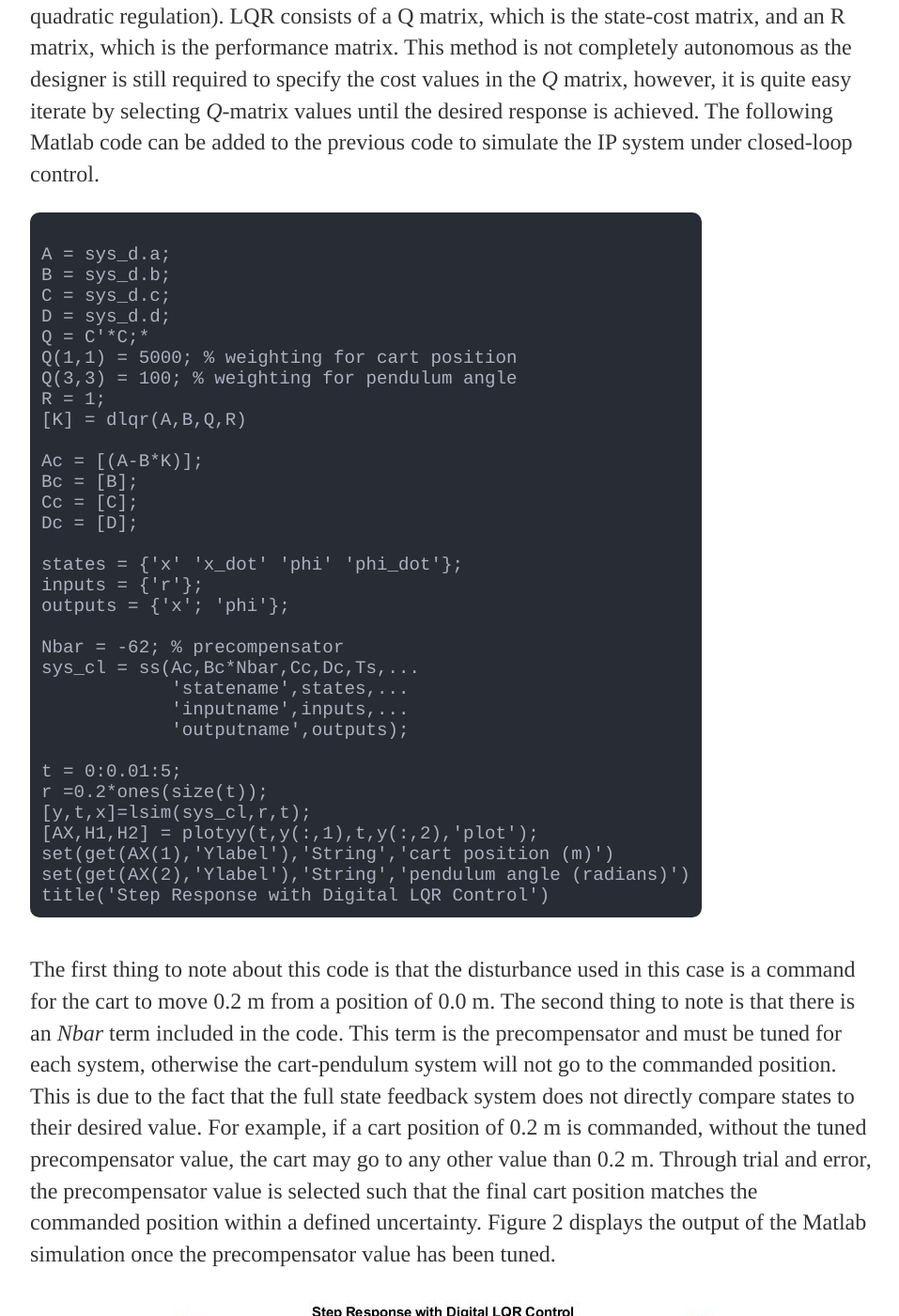
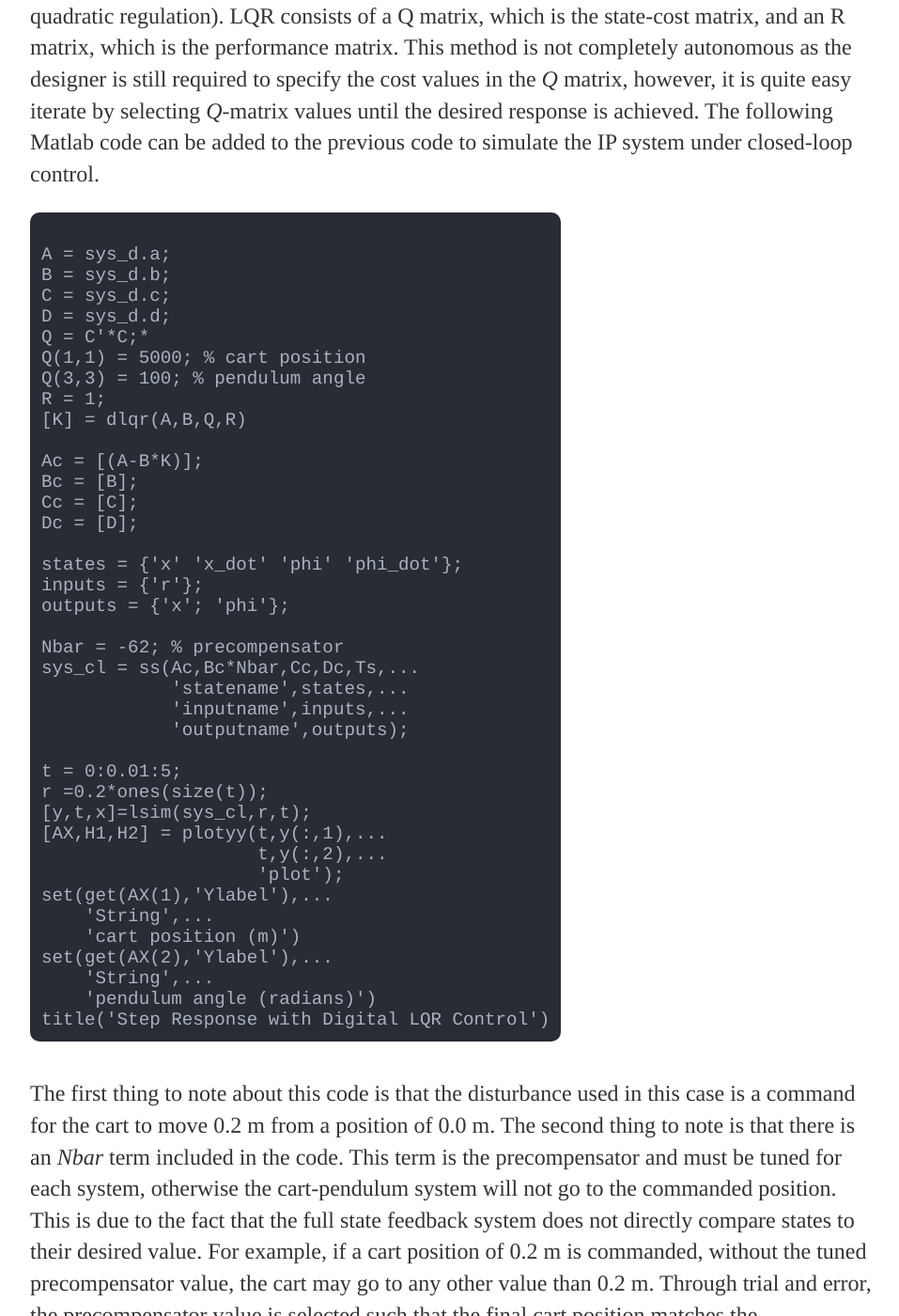
Before and after one commit to MalcolmHodgins/MalcolmHodgins.github.io, a Jekyll site: the page built from _posts/2020-08-04-SBIP Modelling.md, in a window 1280 px wide and 1400 px high, scrolled down 5410 px. Shown: the whole window at 94% size, without its empty margins (160-1117 px from the left). Built offline with Jekyll 4.4.1, drawn with Linux system fonts in a browser that asks for light colours; some of the changed text lies outside the part shown.

Commit message:
code block changes

```diff
--- a/_posts/2020-08-04-SBIP Modelling.md
+++ b/_posts/2020-08-04-SBIP Modelling.md
@@ -101,7 +101,7 @@ I = 0.006; % moment of inertia in kg-m^2
 g = 9.8; % gravitational acceleration
 l = 0.3; % length to pendulum center of mass
 
-p = I*(M+m)+M*m*l^2; % denominator for the A and B matrices
+p = I*(M+m)+M*m*l^2;
 
 A = [0      1              0           0;
      0 -(I+m*l^2)*b/p  (m^2*g*l^2)/p   0;
@@ -150,8 +150,8 @@ B = sys_d.b;
 C = sys_d.c;
 D = sys_d.d;
 Q = C'*C;*
-Q(1,1) = 5000; % weighting for cart position
-Q(3,3) = 100; % weighting for pendulum angle
+Q(1,1) = 5000; % cart position
+Q(3,3) = 100; % pendulum angle
 R = 1;
 [K] = dlqr(A,B,Q,R)
 
@@ -173,9 +173,15 @@ sys_cl = ss(Ac,Bc*Nbar,Cc,Dc,Ts,...
 t = 0:0.01:5;
 r =0.2*ones(size(t));
 [y,t,x]=lsim(sys_cl,r,t);
-[AX,H1,H2] = plotyy(t,y(:,1),t,y(:,2),'plot');
-set(get(AX(1),'Ylabel'),'String','cart position (m)')
-set(get(AX(2),'Ylabel'),'String','pendulum angle (radians)')
+[AX,H1,H2] = plotyy(t,y(:,1),...
+                    t,y(:,2),...
+                    'plot');
+set(get(AX(1),'Ylabel'),...
+    'String',...
+    'cart position (m)')
+set(get(AX(2),'Ylabel'),...
+    'String',...
+    'pendulum angle (radians)')
 title('Step Response with Digital LQR Control')
 </code>
   </pre>
```
